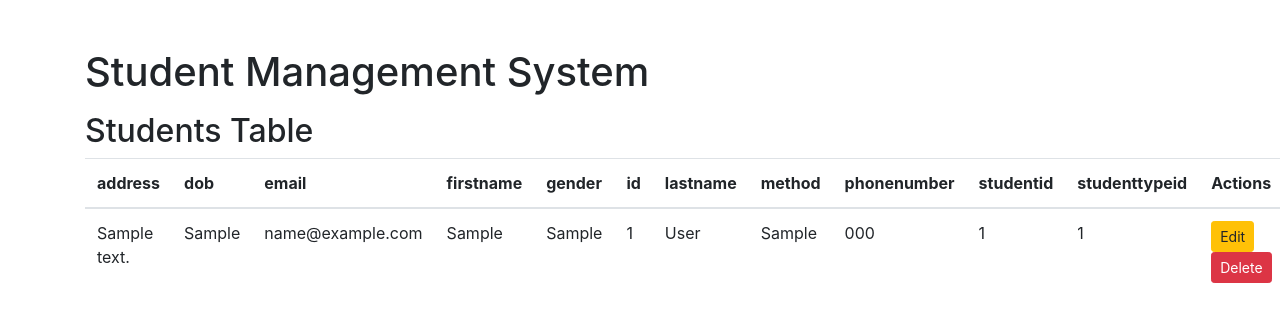
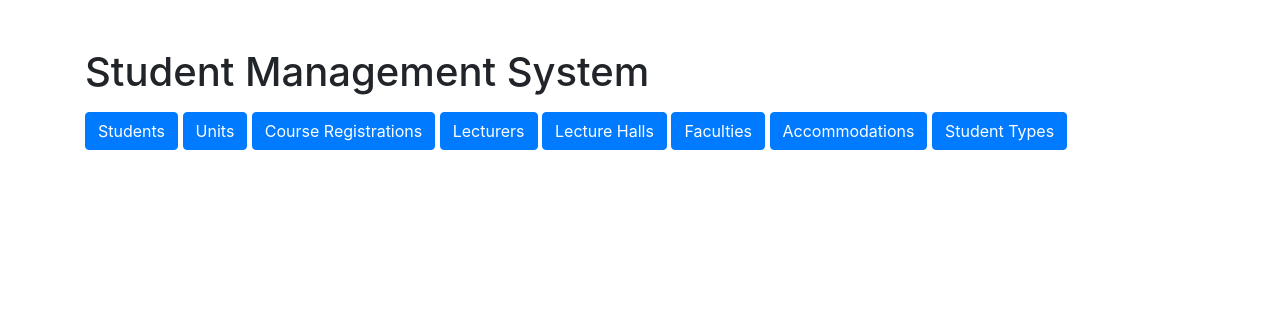
Before and after one commit to Gtindi/student_management_system, a Flask app: page / in a window 1280 px wide. Shown: the top 322 px of the page. Run offline with Flask 3, Linux system fonts and the light colour scheme; tables that the repository leaves empty or names only in its code hold one stand-in row (Sample ...); some libraries are stand-ins or nearby versions.

Commit message:
Repository updated

```diff
--- a/app.py
+++ b/app.py
@@ -8,7 +8,7 @@ def db_connection():
     return pymysql.connect(
         host="localhost",
         user="root",
-        password="yourpassword",
+        password="12345",
         db="student_management_system",
         cursorclass=pymysql.cursors.DictCursor
     )
@@ -36,28 +36,114 @@ def manage_students():
         conn.commit()
         return "Student added successfully!", 201
 
-@app.route('/students/<int:id>', methods=['GET', 'PUT', 'DELETE'])
-def manage_student(id):
+# @app.route('/students/<int:id>', methods=['GET', 'PUT', 'DELETE'])
+# def manage_student(id):
+#     conn = db_connection()
+#     cursor = conn.cursor()
+#     if request.method == 'GET':
+#         cursor.execute("SELECT * FROM Student_table WHERE StudentID = %s", (id,))
+#         student = cursor.fetchone()
+#         return jsonify(student)
+#     if request.method == 'PUT':
+#         updated_student = request.json
+#         sql = """UPDATE Student_table SET FirstName=%s, LastName=%s, DOB=%s, Gender=%s, Email=%s, PhoneNumber=%s, Address=%s, StudentTypeID=%s
+#                  WHERE StudentID=%s"""
+#         cursor.execute(sql, (updated_student['FirstName'], updated_student['LastName'], updated_student['DOB'], updated_student['Gender'],
+#                              updated_student['Email'], updated_student['PhoneNumber'], updated_student['Address'], updated_student['StudentTypeID'], id))
+#         conn.commit()
+#         return "Student updated successfully!", 200
+#     if request.method == 'DELETE':
+#         cursor.execute("DELETE FROM Student_table WHERE StudentID = %s", (id,))
+#         conn.commit()
+#         return "Student deleted successfully!", 200
+
+
+# Unit Display
+@app.route('/units', methods=['GET', 'POST'])
+def manage_units():
     conn = db_connection()
     cursor = conn.cursor()
     if request.method == 'GET':
-        cursor.execute("SELECT * FROM Student_table WHERE StudentID = %s", (id,))
-        student = cursor.fetchone()
-        return jsonify(student)
-    if request.method == 'PUT':
-        updated_student = request.json
-        sql = """UPDATE Student_table SET FirstName=%s, LastName=%s, DOB=%s, Gender=%s, Email=%s, PhoneNumber=%s, Address=%s, StudentTypeID=%s
-                 WHERE StudentID=%s"""
-        cursor.execute(sql, (updated_student['FirstName'], updated_student['LastName'], updated_student['DOB'], updated_student['Gender'],
-                             updated_student['Email'], updated_student['PhoneNumber'], updated_student['Address'], updated_student['StudentTypeID'], id))
+        cursor.execute("SELECT * FROM Unit_table")
+        students = cursor.fetchall()
+        return jsonify(students)
+    if request.method == 'POST':
+        new_unit = request.json
+        sql = """INSERT INTO Unit_table (UnitName, UnitCode, CreditHours, LecturerID, FacultyID)
+                 VALUES (%s, %s, %s, %s, %s)"""
+        cursor.execute(sql, (new_unit['UnitName'], new_unit['UnitCode'], new_unit['CreditHours'], new_unit['FacultyID'],))
         conn.commit()
-        return "Student updated successfully!", 200
-    if request.method == 'DELETE':
-        cursor.execute("DELETE FROM Student_table WHERE StudentID = %s", (id,))
+        return "Unit added successfully!", 201
+
+# Accommodation Display
+@app.route('/accommodations', methods=['GET', 'POST'])
+def manage_accommodations():
+    conn = db_connection()
+    cursor = conn.cursor()
+    if request.method == 'GET':
+        cursor.execute("SELECT * FROM Accommodation_table")
+        accommodations = cursor.fetchall()
+        return jsonify(accommodations)
+    if request.method == 'POST':
+        new_accommodations = request.json
+        sql = """INSERT INTO Unit_table (StudentID, RoomNumber, ResidenceName)
+                 VALUES (%s, %s, %s, %s)"""
+        cursor.execute(sql, (new_accommodations['StudentID'], new_accommodations['RoomNumber'], new_accommodations['ResidenceName']))
         conn.commit()
-        return "Student deleted successfully!", 200
+        return "Unit added successfully!", 201
 
-# CRUD operations for other tables (Faculty, Lecturer, Unit, StudentType)
+# Course Registration Display
+@app.route('/coursereg', methods=['GET', 'POST'])
+def manage_coursereg():
+    conn = db_connection()
+    cursor = conn.cursor()
+    if request.method == 'GET':
+        cursor.execute("SELECT * FROM CourseReg_table")
+        coursereg = cursor.fetchall()
+        return jsonify(coursereg)
+
+# LectureHall Display
+@app.route('/lecturehall', methods=['GET', 'POST'])
+def manage_lecturehall():
+    conn = db_connection()
+    cursor = conn.cursor()
+    if request.method == 'GET':
+        cursor.execute("SELECT * FROM LectureHall_table")
+        lecturehall = cursor.fetchall()
+        return jsonify(lecturehall)
+
+# Faculty Display
+@app.route('/faculty', methods=['GET', 'POST'])
+def manage_faculty():
+    conn = db_connection()
+    cursor = conn.cursor()
+    if request.method == 'GET':
+        cursor.execute("SELECT * FROM Faculty_table")
+        coursereg = cursor.fetchall()
+        return jsonify(coursereg)
+
+# Lecturer Display
+@app.route('/lecturers', methods=['GET', 'POST'])
+def manage_lecturers():
+    conn = db_connection()
+    cursor = conn.cursor()
+    if request.method == 'GET':
+        cursor.execute("SELECT * FROM Lecturer_table")
+        lecturer = cursor.fetchall()
+        return jsonify(lecturer)
+
+# Student Type Display
+@app.route('/studenttype', methods=['GET', 'POST'])
+def manage_studenttypes():
+    conn = db_connection()
+    cursor = conn.cursor()
+    if request.method == 'GET':
+        cursor.execute("SELECT * FROM StudentType_table")
+        lecturer = cursor.fetchall()
+        return jsonify(lecturer)
+
+
+# CRUD operations for other tables (Faculty, Lecturer, Unit, StudentType, CourseReg, LectureHall, Accommodation)
 @app.route('/<table>', methods=['GET', 'POST'])
 def manage_table(table):
     conn = db_connection()
@@ -96,4 +182,4 @@ def manage_table_record(table, id):
         return f"{table} record deleted successfully!", 200
 
 if __name__ == '__main__':
-    app.run(debug=True)
+    app.run(port=8080, debug=True)
--- a/templates/index.html
+++ b/templates/index.html
@@ -7,6 +7,16 @@
 <body>
     <div class="container">
         <h1 class="mt-5">Student Management System</h1>
+        <div class="mt-3">
+            <button class="btn btn-primary" onclick="fetchData('students')">Students</button>
+            <button class="btn btn-primary" onclick="fetchData('units')">Units</button>
+            <button class="btn btn-primary" onclick="fetchData('coursereg')">Course Registrations</button>
+            <button class="btn btn-primary" onclick="fetchData('lecturers')">Lecturers</button>
+            <button class="btn btn-primary" onclick="fetchData('lecturehall')">Lecture Halls</button>
+            <button class="btn btn-primary" onclick="fetchData('faculty')">Faculties</button>
+            <button class="btn btn-primary" onclick="fetchData('accommodations')">Accommodations</button>
+            <button class="btn btn-primary" onclick="fetchData('studenttype')">Student Types</button>
+        </div>
         <div id="dataTable" class="mt-3">
             <!-- Data table will be populated here -->
         </div>
@@ -33,6 +44,9 @@
                     </td>`;
                     tableHTML += '</tr>';
                 });
+            } else {
+                tableHTML += '<tr><td colspan="100%">No records found</td></tr>';
+            }
             tableHTML += '</tbody></table>';
             document.getElementById('dataTable').innerHTML = tableHTML;
         }
@@ -47,8 +61,6 @@
         async function editRecord(table, id) {
             // Implement edit record functionality here
         }
-
-        fetchData('students'); // Default table to display on page load
     </script>
 </body>
 </html>
```
Also changed, not shown: other parts of templates/index.html (+1 -0 lines). Lines whose indentation alone changed are shown as unchanged.
